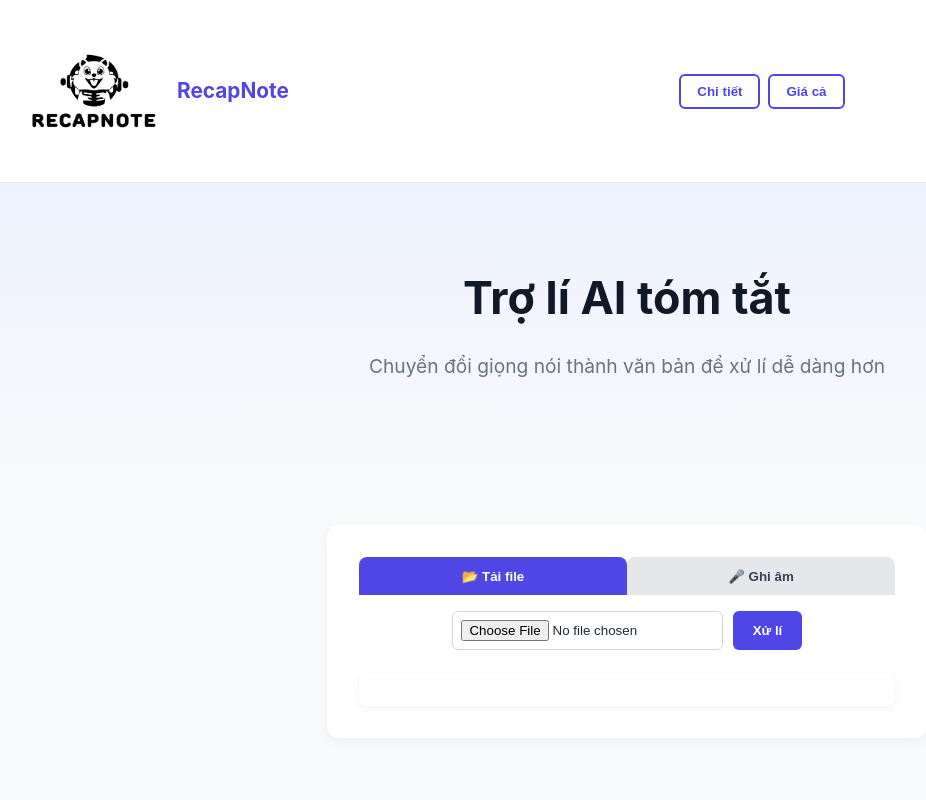
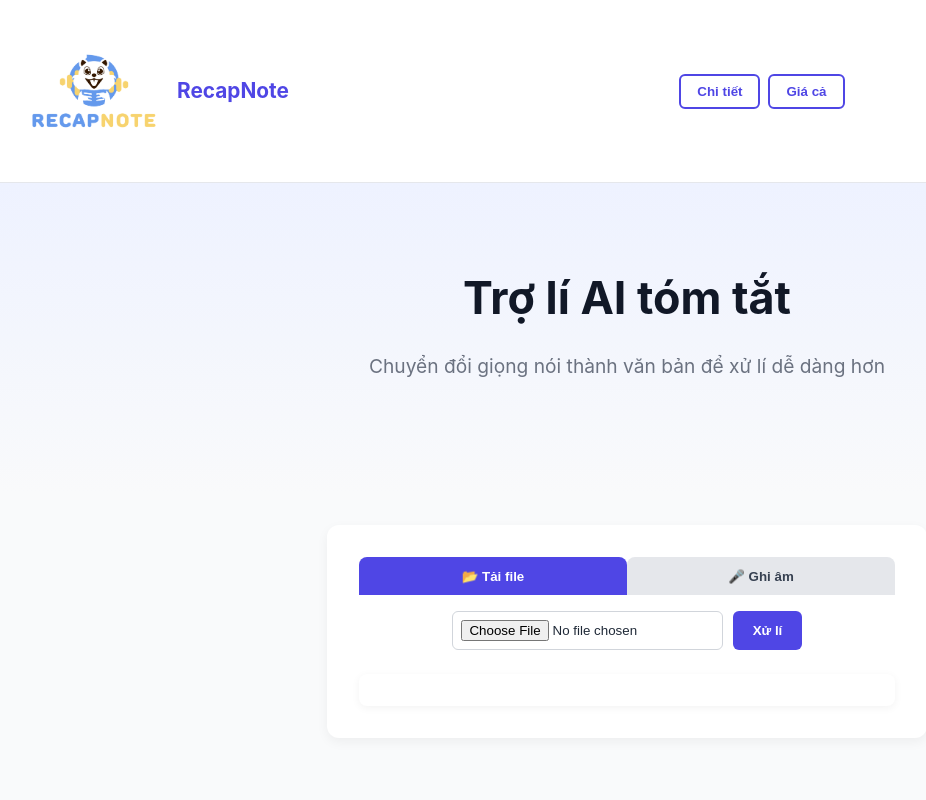
Before and after one commit to trungnghia-secondary/RecapNote, a plain HTML site: page index.html in a window 1280 px wide. Shown: the top 800 px of the page, without its empty margins (13-939 px from the left). Drawn offline with Linux system fonts and the light colour scheme.

Commit message:
Update index.html

```diff
--- a/index.html
+++ b/index.html
@@ -33,7 +33,7 @@
   <!-- Header -->
   <header class="navbar">
     <div class="logo">
-      <img src="https://raw.githubusercontent.com/trungnghia-secondary/RecapNote/main/RECAPNOTE-LOGO-Black.png" alt="RecapNote Logo" height="150">
+      <img src="https://raw.githubusercontent.com/trungnghia-secondary/RecapNote/main/RECAPNOTE-LOGO-Color.png" alt="RecapNote Logo" height="150">
       <span>RecapNote</span>
     </div>
     <nav class="nav-buttons">
```
